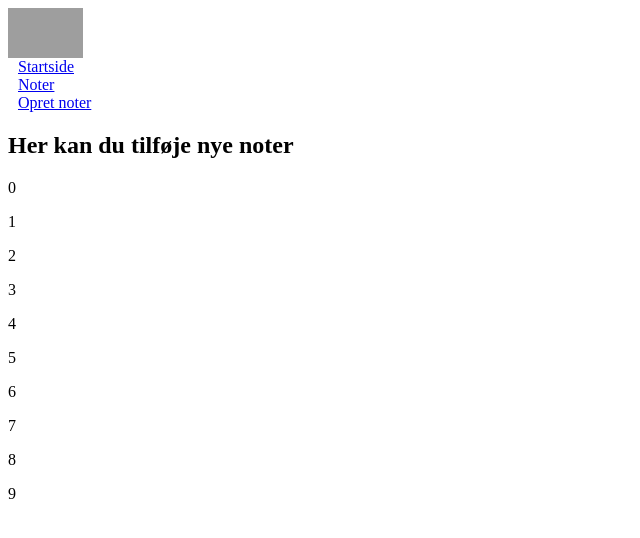
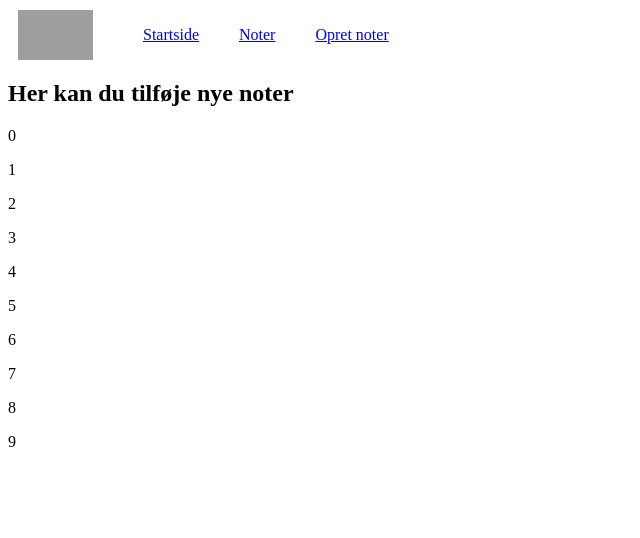
Before and after one commit to NikolaiLi/TrueNotes, a Python web app: template templates/opret.html in a window 1280 px wide. Shown: the top 538 px of the page, without its empty margins (0-640 px from the left). Run offline with Jinja, Linux system fonts and the light colour scheme; the template is opened without the code that fills it, so the values that code supplies are empty; grey boxes are pictures that could not be loaded.

Commit message:
navigationbar almost done

```diff
--- a/static/styles.css
+++ b/static/styles.css
@@ -1,4 +1,6 @@
 .header {
+  display: flex;
+  margin: 10px;
 }
 
 .logo{
@@ -9,4 +11,9 @@
 .navbar{
   align-items: center;
   margin-left: 10px;
+  display: flex;
 }
+
+.navbar * {
+  margin-left: 20px;
+}
--- a/templates/header.html
+++ b/templates/header.html
@@ -11,11 +11,17 @@
             <img src="https://cdn.discordapp.com/attachments/1066993301401653338/1170988943391592498/TrueNotes.png?ex=655b0b70&is=65489670&hm=91d4e42b7b262c1558cb5a9cb0c018c37c37bfbc579e5afb1dcb5b45bceb8957&" width="75" height="50">
         </div>
        <div class="navbar">
+            <div>
             <a href="/">Startside</a>
             <br />
+            </div>
+            <div>
             <a href="/noter">Noter</a>
             <br />
+            </div>
+            <div>
             <a href="/opret">Opret noter</a>
+            </div>
        </div>
-
+    </div>
 <body>
```
